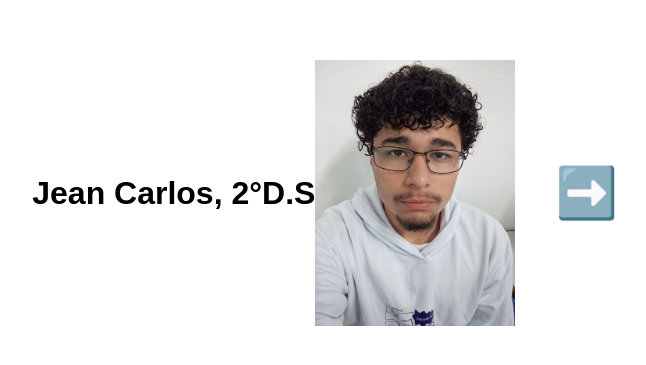
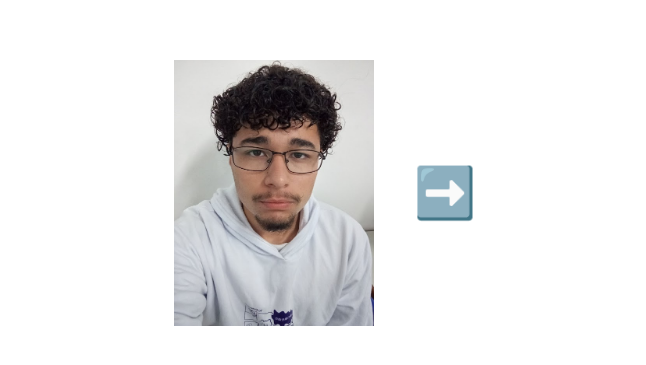
Before and after one commit to jeanxd89/retomada, a plain HTML site: page index.html in a window 1280 px wide. Shown: the part 207-572 px from the top of the page, without its empty margins (315-961 px from the left). Drawn offline with Linux system fonts and the light colour scheme.

Commit message:
Update index.html

```diff
--- a/index.html
+++ b/index.html
@@ -7,7 +7,7 @@
 
 </head>
 <body>
-  <h1>Jean Carlos, 2°D.S</h1>
+
 
 
   <div class="container">
```
